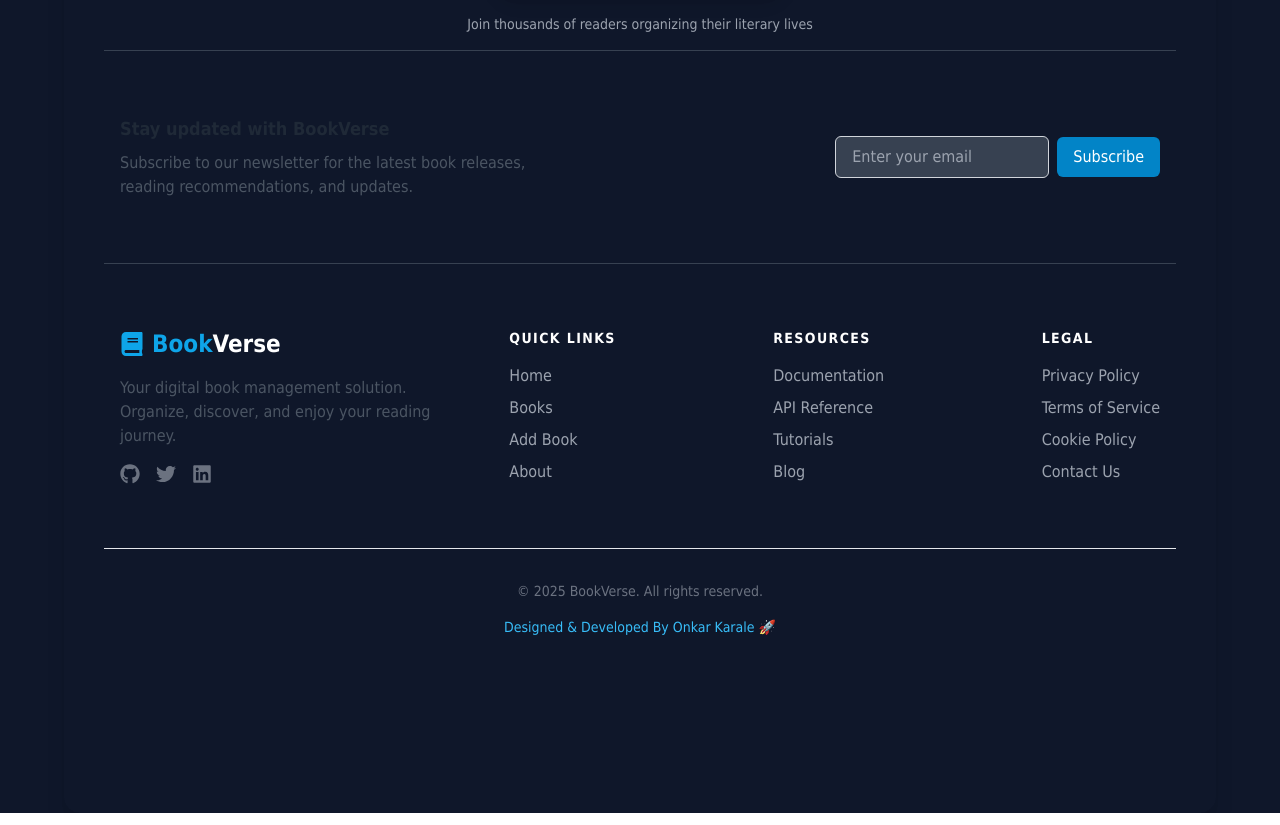
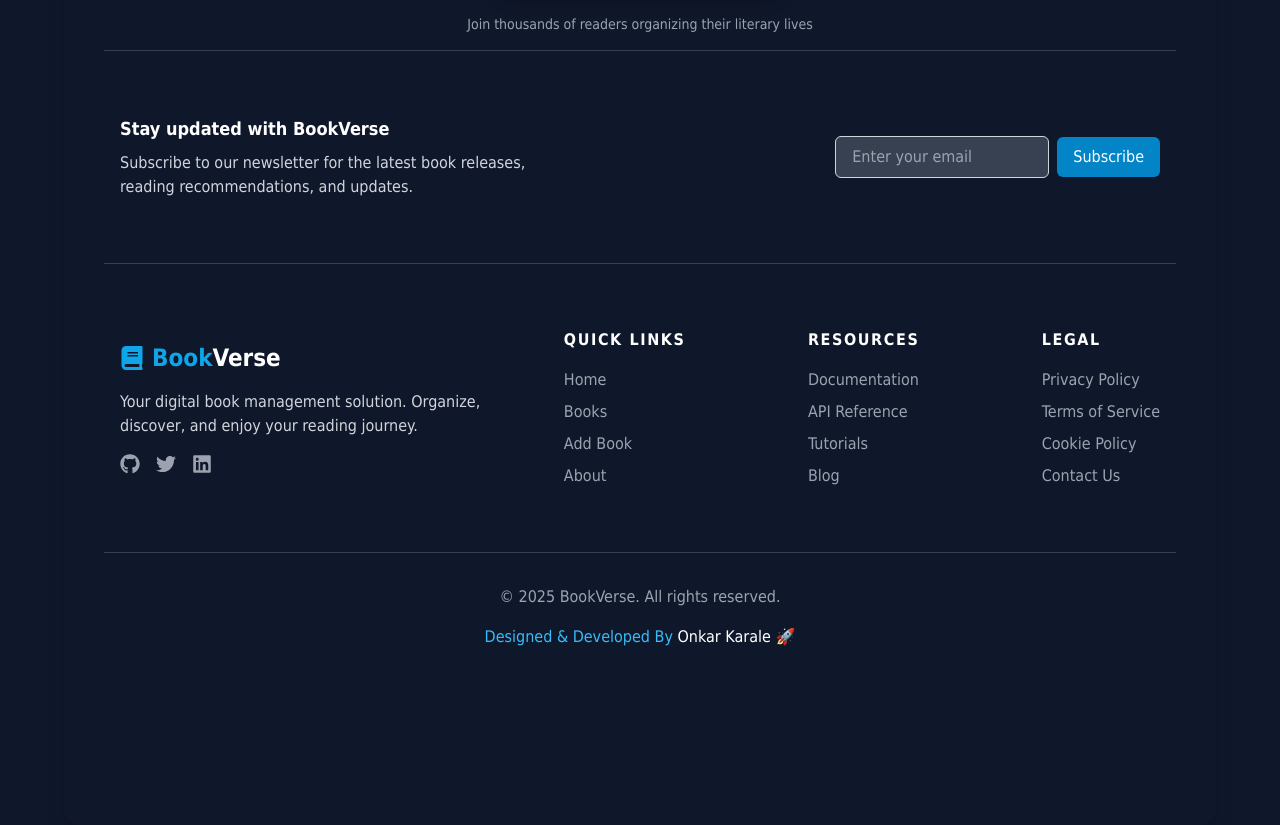
Before and after one commit to onkar895/BOOK-STORE-MERN, a React (Vite) app in the folder frontend/: page /about in a window 1280 px wide. Shown: the part 884-1709 px from the top of the page. Built offline with nearby package versions, Linux system fonts and the light colour scheme; no server answers.

Commit message:
Updated previous code

```diff
--- a/frontend/src/Components/FeaturedBook.jsx
+++ b/frontend/src/Components/FeaturedBook.jsx
@@ -87,30 +87,20 @@ const FeaturedBook = ({ book }) => {
           {/* Book details */}
           <div className="md:w-2/3 p-6 md:p-8 flex flex-col justify-between">
             <div>
-              <h2 className="text-3xl font-bold text-gray-800 dark:text-white mb-2">{book.title}</h2>
-              <p className="text-xl text-gray-600 dark:text-gray-300 mb-4">by {book.author}</p>
+              <h2 className="text-3xl font-bold text-white mb-2">{book.title}</h2>
+              <p className="text-xl text-gray-400 mb-4">by {book.author}</p>
 
               <div className="flex items-center mb-4">
                 <div className="flex mr-2">
                   {renderRatingStars(book.rating)}
                 </div>
-                <span className="text-gray-600 dark:text-gray-400">({book.rating || '4.5'})</span>
+                <span className="text-gray-400">({book.rating || '4.5'})</span>
               </div>
 
-              <div className="flex flex-wrap gap-3 mb-6">
-                {book.genre && (
-                  <span className="bg-blue-100 text-blue-800 dark:bg-blue-900 dark:text-blue-100 px-3 py-1 rounded-full text-sm font-medium">
-                    {book.genre}
-                  </span>
-                )}
+              <div className="mb-6">
                 {book.publishYear && (
-                  <span className="bg-gray-100 text-gray-800 dark:bg-gray-700 dark:text-gray-100 px-3 py-1 rounded-full text-sm font-medium">
+                  <span className="bg-gray-700 text-gray-100 px-3 py-1 rounded-full text-sm font-medium">
                     {book.publishYear}
-                  </span>
-                )}
-                {book.pages && (
-                  <span className="bg-gray-100 text-gray-800 dark:bg-gray-700 dark:text-gray-100 px-3 py-1 rounded-full text-sm font-medium flex items-center">
-                    <span className="mr-1">{book.pages}</span> pages
                   </span>
                 )}
               </div>
@@ -123,12 +113,12 @@ const FeaturedBook = ({ book }) => {
             <div className="flex flex-col sm:flex-row gap-4 mt-4">
               <NavLink
                 to={`/books/details/${book._id}`}
-                className="bg-sky-600 hover:bg-sky-700 text-white font-medium py-2 px-6 rounded-full shadow-md transition-colors duration-300 flex justify-center items-center"
+                className="bg-sky-600 hover:bg-sky-700 text-white py-2 px-6 rounded-full shadow-md transition-colors duration-300 flex justify-center items-center"
               >
                 View Details
               </NavLink>
               <button
-                className="bg-transparent border-2 border-sky-600 text-sky-600 dark:text-sky-400 dark:border-sky-400 hover:bg-sky-50 dark:hover:bg-sky-900/30 font-medium py-2 px-6 rounded-full transition-colors duration-300 flex justify-center items-center gap-2"
+                className="border-2 text-sky-400 border-sky-400 bg-sky-900/30 py-2 px-6 rounded-full transition-colors duration-300 flex justify-center items-center gap-2"
               >
                 <FaEye /> Quick Preview
               </button>
--- a/frontend/src/Components/Footer.jsx
+++ b/frontend/src/Components/Footer.jsx
@@ -14,15 +14,15 @@ const Footer = () => {
         <div className='w-full mx-auto py-16 px-4'>
           <div className='flex flex-col md:flex-row justify-between items-center'>
             <div className='text-center md:text-start mb-6 md:mb-0'>
-              <h3 className='text-lg font-semibold text-gray-800 dark:text-white mb-2'>Stay updated with BookVerse</h3>
-              <p className='text-gray-600 dark:text-gray-300 max-w-md'>Subscribe to our newsletter for the latest book releases, reading recommendations, and updates.</p>
+              <h3 className='text-lg font-semibold text-white mb-2'>Stay updated with BookVerse</h3>
+              <p className='text-gray-300 max-w-md'>Subscribe to our newsletter for the latest book releases, reading recommendations, and updates.</p>
             </div>
             <div className='w-full md:w-auto'>
               <form className='flex items-center justify-center sm:flex-row gap-2'>
                 <input
                   type='email'
                   placeholder='Enter your email'
-                  className='w-full px-4 py-2 rounded-md bg-gray-700 text-gray-800 dark:text-white border border-gray-300 dark:border-gray-600 focus:outline-none focus:ring-2 focus:ring-sky-500 transition-colors duration-300'
+                  className='w-full px-4 py-2 rounded-md bg-gray-700 text-white border border-gray-300 dark:border-gray-600 focus:outline-none focus:ring-2 focus:ring-sky-500 transition-colors duration-300'
                   required
                 />
                 <button type='submit' className='px-4 py-2 bg-sky-600 hover:bg-sky-700 text-white font-medium rounded-md transition-colors duration-300'>
@@ -38,7 +38,7 @@ const Footer = () => {
       <div className='border-t border-gray-700'>
         <div className='w-full mx-auto py-16 px-4'>
           <div className="flex flex-col md:flex-row items-start md:items-center gap-16 justify-between">
-            <div className='flex flex-col justify-center gap-4 w-[50%]'>
+            <div className='flex flex-col justify-center gap-4'>
               <Link to='/' className='flex items-center gap-2 group'>
                 <FaBook className='text-2xl text-sky-500 transition-colors duration-300' />
                 <div className='text-2xl font-bold'>
@@ -46,15 +46,15 @@ const Footer = () => {
                   <span className='text-white'>Verse</span>
                 </div>
               </Link>
-              <p className='text-gray-600 dark:text-gray-300'>Your digital book management solution. Organize, discover, and enjoy your reading journey.</p>
+              <p className='text-gray-300'>Your digital book management solution. Organize, discover, and enjoy your reading journey.</p>
               <div className='flex space-x-4'>
-                <a href='#' target='_blank' rel='noopener noreferrer' className='text-gray-500 dark:text-gray-400 hover:text-sky-600 dark:hover:text-sky-400 transition-colors duration-300'>
+                <a href='#' target='_blank' rel='noopener noreferrer' className='text-gray-400 hover:text-sky-400 transition-colors duration-300'>
                   <FaGithub size={20} />
                 </a>
-                <a href='#' className='text-gray-500 dark:text-gray-400 hover:text-sky-600 dark:hover:text-sky-400 transition-colors duration-300'>
+                <a href='#' className='text-gray-400 hover:text-sky-400 transition-colors duration-300'>
                   <FaTwitter size={20} />
                 </a>
-                <a href='#' className='text-gray-500 dark:text-gray-400 hover:text-sky-600 dark:hover:text-sky-400 transition-colors duration-300'>
+                <a href='#' className='text-gray-400 hover:text-sky-400 transition-colors duration-300'>
                   <FaLinkedin size={20} />
                 </a>
               </div>
@@ -62,7 +62,7 @@ const Footer = () => {
             <div className='flex items-center justify-between w-full'>
               {/* Quick Links */}
               <div className='col-span-1'>
-                <h3 className='text-sm font-semibold text-white uppercase tracking-widest mb-4'>Quick Links</h3>
+                <h3 className='max-sm:text-sm font-semibold text-white uppercase tracking-widest mb-4'>Quick Links</h3>
                 <ul className='space-y-2'>
                   <li>
                     <Link to='/' className={styles}>
@@ -89,7 +89,7 @@ const Footer = () => {
 
               {/* Resources */}
               <div className='col-span-1'>
-                <h3 className='text-sm font-semibold text-white uppercase tracking-widest mb-4'>Resources</h3>
+                <h3 className='max-sm:text-sm font-semibold text-white uppercase tracking-widest mb-4'>Resources</h3>
                 <ul className='space-y-2'>
                   <li>
                     <a href='#' className={styles}>
@@ -116,7 +116,7 @@ const Footer = () => {
 
               {/* Legal */}
               <div className='col-span-1'>
-                <h3 className='text-sm font-semibold text-white uppercase tracking-widest mb-4'>Legal</h3>
+                <h3 className='max-sm:text-sm font-semibold text-white uppercase tracking-widest mb-4'>Legal</h3>
                 <ul className='space-y-2'>
                   <li>
                     <a href='#' className={styles}>
@@ -146,10 +146,10 @@ const Footer = () => {
       </div>
 
       {/* Copyright */}
-      <div className='border-t border-gray-200 dark:border-gray-700'>
+      <div className='border-t border-gray-700'>
         <div className='max-w-7xl mx-auto py-8 px-4 sm:px-6 lg:px-8'>
-          <p className='text-center text-gray-500 dark:text-gray-400 text-sm'>&copy; {currentYear} BookVerse. All rights reserved.</p>
-          <p className='text-sky-400 text-center text-sm mt-4'>Designed & Developed By Onkar Karale 🚀</p>
+          <p className='text-center text-gray-400'>&copy; {currentYear} BookVerse. All rights reserved.</p>
+          <p className='text-sky-400 text-center mt-4'>Designed & Developed By <span className="text-white">Onkar Karale</span> 🚀</p>
         </div>
       </div>
     </footer>
--- a/frontend/src/Pages/HomePage.jsx
+++ b/frontend/src/Pages/HomePage.jsx
@@ -52,7 +52,7 @@ const HomePage = () => {
       {/* Main Content */}
       <div id="book-collection" className='w-full mx-auto py-10'>
         <div className='flex flex-col md:flex-row justify-between items-center mb-10 gap-4'>
-          <h2 className={`text-2xl md:text-3xl font-bold dark:text-white text-gray-800`}>
+          <h2 className={`text-2xl md:text-3xl font-bold text-white`}>
             Book Collection
           </h2>
 
@@ -60,14 +60,14 @@ const HomePage = () => {
           <div className='flex border border-sky-300 rounded-md overflow-hidden'>
             <button
               className={`px-6 py-2 transition-colors duration-300 ${
-                showType === 'card' ? 'bg-sky-500 text-white' : `dark:bg-gray-800 dark:text-gray-300 : bg-white text-gray-600}`
+                showType === 'card' ? 'bg-sky-500 text-white' : `bg-gray-800 text-gray-300`
               }`}
               onClick={() => setShowType('card')}>
               Card View
             </button>
             <button
               className={`px-6 py-2 transition-colors duration-300 ${
-                showType === 'table' ? 'bg-sky-500 text-white' : `dark:bg-gray-800 dark:text-gray-300 : bg-white text-gray-600}`
+                showType === 'table' ? 'bg-sky-500 text-white' : `bg-gray-800 text-gray-300`
               }`}
               onClick={() => setShowType('table')}>
               Table View
@@ -77,7 +77,7 @@ const HomePage = () => {
 
         {/* Search Results Count */}
         {searchQuery && (
-          <div className={`mb-6 dark:text-gray-300 text-gray-600`}>
+          <div className={`mb-6 text-gray-300`}>
             Found {filteredBooks.length} results for "{searchQuery}"
           </div>
         )}
```
